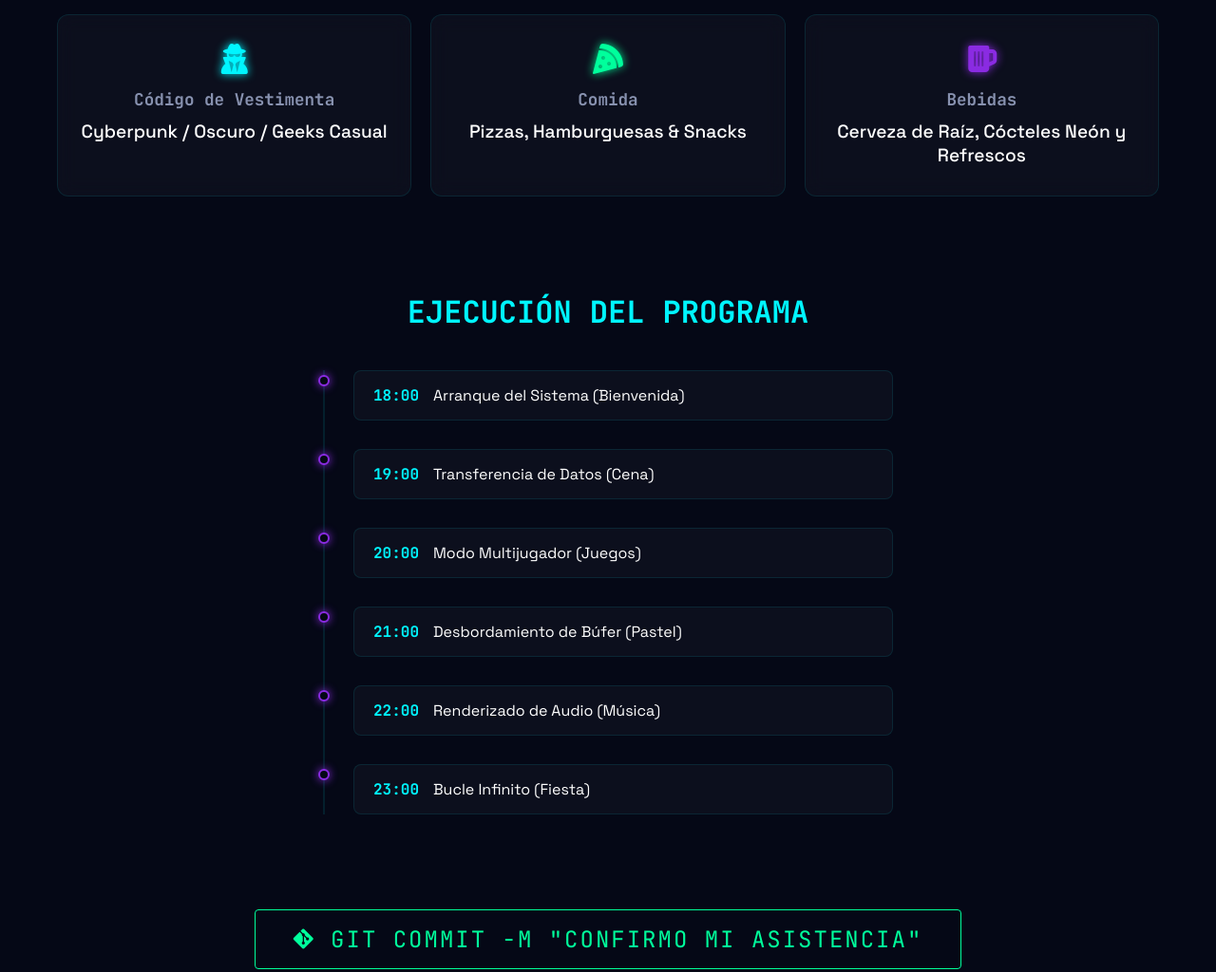
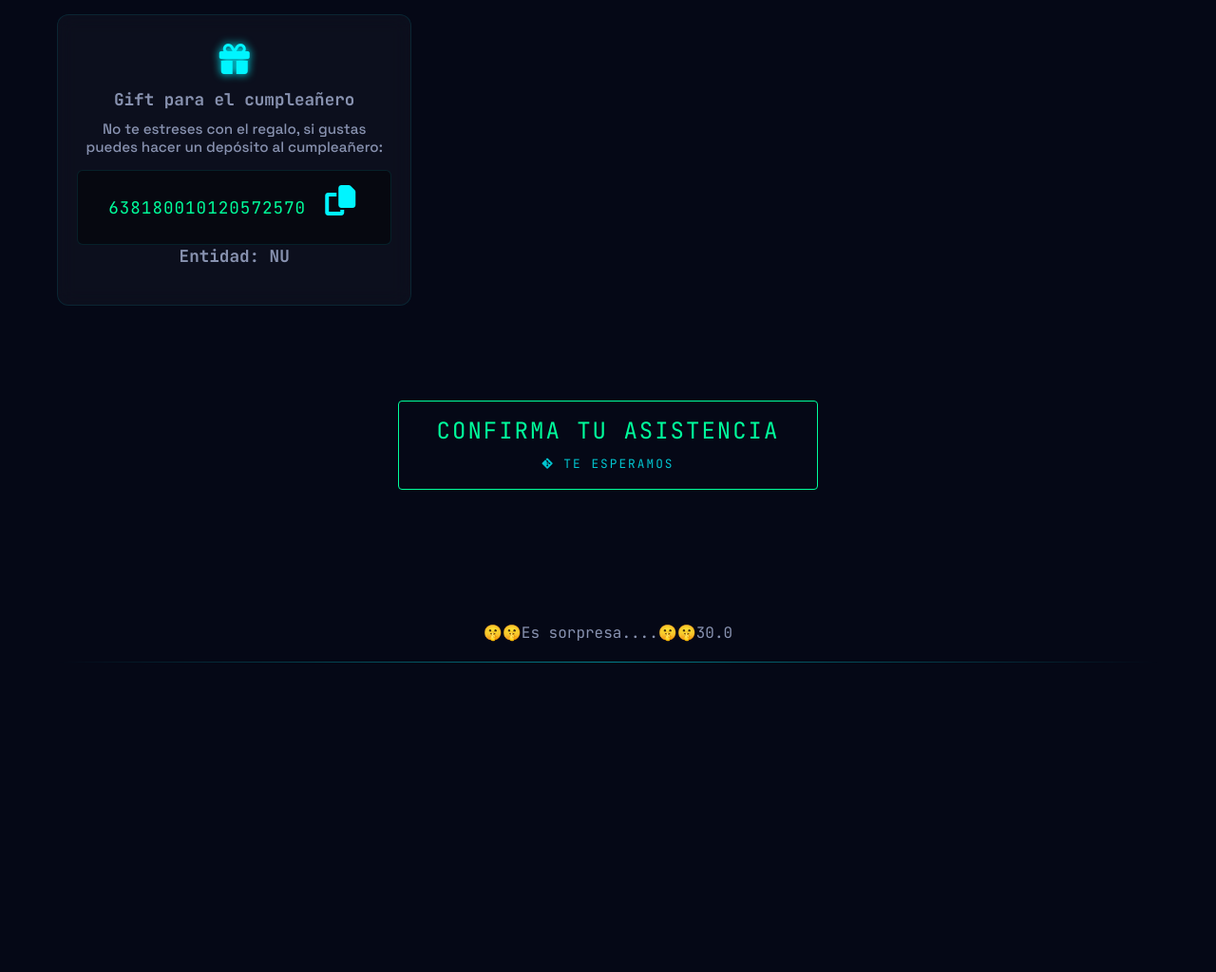
Before and after one commit to israelsorianodonarriaga-eng/for-brutday, a plain HTML site: page index.html in a window 1280 px wide. Shown: the part 920-1944 px from the top of the page at 95% size. After the commit the page ends 1698 px from the top, so only its background shows below. Drawn offline with nearby package versions, Linux system fonts and the light colour scheme; some packages are replaced by stand-ins of ours; a script that the page names is missing.

Commit message:
Updates files

```diff
--- a/index.html
+++ b/index.html
@@ -1,24 +1,29 @@
-<!DOCTYPE html>
+<!doctype html>
 <html lang="es">
+
 <head>
-    <meta charset="UTF-8">
-    <meta name="viewport" content="width=device-width, initial-scale=1.0">
+  <meta charset="UTF-8" />
+  <meta name="viewport" content="width=device-width, initial-scale=1.0" />
   <title>| Invitación de Cumpleaños</title>
+<link rel="icon" type="image/x-icon" href="assets/tig2.png">
 
 <!-- Fuentes: JetBrains Mono y Space Grotesk -->
-    <link rel="preconnect" href="https://fonts.googleapis.com">
-    <link rel="preconnect" href="https://fonts.gstatic.com" crossorigin>
-    <link href="https://fonts.googleapis.com/css2?family=JetBrains+Mono:wght@100..800&family=Space+Grotesk:wght@300..700&display=swap" rel="stylesheet">
+  <link rel="preconnect" href="https://fonts.googleapis.com" />
+  <link rel="preconnect" href="https://fonts.gstatic.com" crossorigin />
+  <link
+    href="https://fonts.googleapis.com/css2?family=JetBrains+Mono:wght@100..800&family=Space+Grotesk:wght@300..700&display=swap"
+    rel="stylesheet" />
 
   <!-- Iconos: Font Awesome -->
-    <link rel="stylesheet" href="https://cdnjs.cloudflare.com/ajax/libs/font-awesome/6.4.0/css/all.min.css">
+  <link rel="stylesheet" href="https://cdnjs.cloudflare.com/ajax/libs/font-awesome/6.4.0/css/all.min.css" />
 
   <!-- SweetAlert2 CSS -->
-    <link href="https://cdn.jsdelivr.net/npm/sweetalert2@11.7.12/dist/sweetalert2.min.css" rel="stylesheet">
+  <link href="https://cdn.jsdelivr.net/npm/sweetalert2@11.7.12/dist/sweetalert2.min.css" rel="stylesheet" />
 
   <!-- Estilos locales -->
-    <link rel="stylesheet" href="style.css">
+  <link rel="stylesheet" href="style.css" />
 </head>
+
 <body>
   <!-- Cursor Personalizado -->
   <div class="custom-cursor"></div>
@@ -42,22 +47,23 @@
 
   <!-- Contenido Principal -->
   <main id="app" class="hidden">
-
     <!-- Botón de Música Flotante -->
     <button id="music-toggle" class="floating-btn">
       <i class="fas fa-music"></i>
     </button>
     <!-- Audio placeholder -->
     <audio id="bg-music" loop>
-            <source src="https://assets.codepen.io/296057/fem-bgm.mp3" type="audio/mpeg">
+      <source src="music/darling.mp3" type="audio/mpeg" />
     </audio>
 
     <!-- Sección Principal (Hero) -->
     <section id="hero" class="gsap-reveal">
       <div class="glitch-wrapper">
-                <h1 class="glitch" data-text="Cumpleaños🤫🤫">Cumpleaños🤫🤫</h1>
+        <h1 class="glitch" data-text="Cumpleaños Sorpresa🤫🤫">Cumpleaños Sorpresa🤫🤫</h1>
       </div>
-            <h2 class="version-text">Versión <span data-config="version"></span> Lanzada</h2>
+      <h2 class="version-text">
+        No. <span data-config="version"></span> Lanzada
+      </h2>
       <p class="subtitle">Despliegue Exitoso</p>
       <div class="hero-message">
         <p>🎂 Estás invitado al cumpleaños sorpresa de</p>
@@ -68,10 +74,22 @@
     <!-- Sección de Cuenta Regresiva -->
     <section id="countdown-section" class="gsap-reveal">
       <div class="countdown-container">
-                <div class="time-box"><span id="days">00</span><p>Días</p></div>
-                <div class="time-box"><span id="hours">00</span><p>Horas</p></div>
-                <div class="time-box"><span id="minutes">00</span><p>Min</p></div>
-                <div class="time-box"><span id="seconds">00</span><p>Seg</p></div>
+        <div class="time-box">
+          <span id="days">00</span>
+          <p>Días</p>
+        </div>
+        <div class="time-box">
+          <span id="hours">00</span>
+          <p>Horas</p>
+        </div>
+        <div class="time-box">
+          <span id="minutes">00</span>
+          <p>Min</p>
+        </div>
+        <div class="time-box">
+          <span id="seconds">00</span>
+          <p>Seg</p>
+        </div>
       </div>
     </section>
 
@@ -94,42 +112,33 @@
           <p data-config="location"></p>
           <span class="card-action">Ver en Maps <i class="fas fa-external-link-alt"></i></span>
         </div>
-                <div class="card glass">
-                    <i class="fas fa-user-secret icon-cyan"></i>
-                    <h4>Código de Vestimenta</h4>
-                    <p data-config="dressCode"></p>
+        <div class="card glass" id="gift-card">
+          <i class="fas fa-gift icon-cyan"></i>
+          <h4>Gift para el cumpleañero</h4>
+          <p data-config="giftText" style="font-size: 0.95rem; margin-bottom: 15px; color: #8892b0;"></p>
+
+          <div class="clabe-container">
+            <span id="clabe-text" data-config="clabe"></span>
+            <button id="copy-btn" title="Copiar CLABE"><i class="fas fa-copy"></i></button>
           </div>
-                <div class="card glass">
-                    <i class="fas fa-pizza-slice icon-green"></i>
-                    <h4>Comida</h4>
-                    <p data-config="food"></p>
-                </div>
-                <div class="card glass">
-                    <i class="fas fa-beer icon-purple"></i>
-                    <h4>Bebidas</h4>
-                    <p data-config="drinks"></p>
+          <h4>Entidad:  NU</h4>
+
         </div>
       </div>
     </section>
 
-        <!-- Sección de Línea de Tiempo -->
-        <section id="timeline" class="gsap-reveal">
-            <h3 class="section-title">Ejecución del Programa</h3>
-            <div class="timeline-container">
-                <div class="timeline-item"><div class="dot"></div><div class="content"><span class="time">18:00</span> <span>Arranque del Sistema (Bienvenida)</span></div></div>
-                <div class="timeline-item"><div class="dot"></div><div class="content"><span class="time">19:00</span> <span>Transferencia de Datos (Cena)</span></div></div>
-                <div class="timeline-item"><div class="dot"></div><div class="content"><span class="time">20:00</span> <span>Modo Multijugador (Juegos)</span></div></div>
-                <div class="timeline-item"><div class="dot"></div><div class="content"><span class="time">21:00</span> <span>Desbordamiento de Búfer (Pastel)</span></div></div>
-                <div class="timeline-item"><div class="dot"></div><div class="content"><span class="time">22:00</span> <span>Renderizado de Audio (Música)</span></div></div>
-                <div class="timeline-item"><div class="dot"></div><div class="content"><span class="time">23:00</span> <span>Bucle Infinito (Fiesta)</span></div></div>
-            </div>
-        </section>
-
-
     <!-- Botón de Confirmación -->
     <section id="confirm" class="gsap-reveal">
       <button id="commit-btn" class="glow-btn large">
-                <i class="fab fa-git-alt"></i> git commit -m "Confirmo mi asistencia"
+        Confirma tu asistencia <br />
+        <span style="
+              font-size: 0.8rem;
+              color: var(--cyan);
+              opacity: 0.8;
+              font-family: var(--font-mono);
+            ">
+          <i class="fab fa-git-alt"></i> Te esperamos
+        </span>
       </button>
     </section>
 
@@ -148,4 +157,5 @@
   <!-- Script local -->
   <script src="script.js"></script>
 </body>
+
 </html>
--- a/script.js
+++ b/script.js
@@ -3,7 +3,7 @@
    Modifica estos valores para personalizar la invitación.
 ========================================================================= */
 const CONFIG = {
-    name: "Marco Rziel",                   // Nombre del festejado
+    name: "Marco Raziel",                   // Nombre del festejado
     version: "30.0",                    // Edad o Versión
     date: "2026-09-19T20:00:00",        // Fecha del evento (ISO)
     displayDate: "19 Septiembre 2026",   // Fecha a mostrar en UI
@@ -11,10 +11,9 @@ const CONFIG = {
    location: "Gral. Abelardo Rodríguez", // Texto de ubicación
     mapsUrl: "https://maps.app.goo.gl/PwHiCsQFpyymqFBp9",  // Búsqueda para la URL de Maps
     whatsappNum: "527223957638",        // Tu número con código de país (sin +)
-    whatsappMsg: "Hola. Confirmo mi asistencia a la actualización v30.0 (Cumpleaños). Nos vemos pronto.",
-    dressCode: "Cyberpunk / Oscuro / Geeks Casual",
-    food: "Pizzas, Hamburguesas & Snacks",
-    drinks: "Cerveza de Raíz, Cócteles Neón y Refrescos"
+    whatsappMsg: "Hola. Confirmo mi asistencia a la fiesta de Maco. Nos vemos pronto.",
+    giftText: "No te estreses con el regalo, si gustas puedes hacer un depósito al cumpleañero:",
+    clabe: "638180010120572570" // Reemplaza con la cuenta real
 };
 
 /* =========================================================================
@@ -323,3 +322,23 @@ window.onload = () => {
     // Iniciar escritura rápida de terminal
     typeTerminal();
 };
+
+// Botón de Copiar CLABE
+document.getElementById('copy-btn').addEventListener('click', () => {
+    navigator.clipboard.writeText(CONFIG.clabe).then(() => {
+        // Alerta tipo Toast (pequeña y elegante en la esquina)
+        Swal.fire({
+            title: '¡Copiado!',
+            text: 'Cuenta guardada en el portapapeles',
+            icon: 'success',
+            toast: true,
+            position: 'bottom-end',
+            showConfirmButton: false,
+            timer: 2500,
+            background: '#0a0e27',
+            color: '#00FF9C'
+        });
+    }).catch(err => {
+        console.error('Error al copiar: ', err);
+    });
+});
--- a/style.css
+++ b/style.css
@@ -534,3 +534,34 @@ footer {
         left: -27px;
     }
 }
+
+/* --- SECCIÓN REGALO --- */
+.clabe-container {
+    display: flex;
+    align-items: center;
+    justify-content: center;
+    gap: 15px;
+    background: rgba(0, 0, 0, 0.4);
+    padding: 10px;
+    border-radius: 6px;
+    border: 1px solid var(--glass-border);
+    margin-top: 10px;
+}
+#clabe-text {
+    font-family: var(--font-mono);
+    color: var(--green);
+    font-size: 1.1rem;
+    letter-spacing: 1px;
+}
+#copy-btn {
+    background: transparent;
+    border: none;
+    color: var(--cyan);
+    font-size: 1.2rem;
+    transition: color 0.3s, transform 0.2s;
+    padding: 5px;
+}
+#copy-btn:hover {
+    color: var(--white);
+    transform: scale(1.1);
+}
```
Lines whose indentation alone changed are shown as unchanged.
